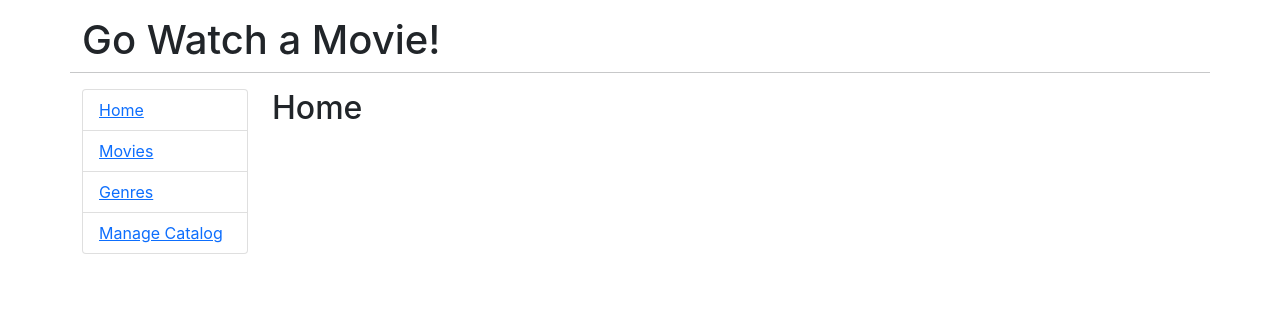
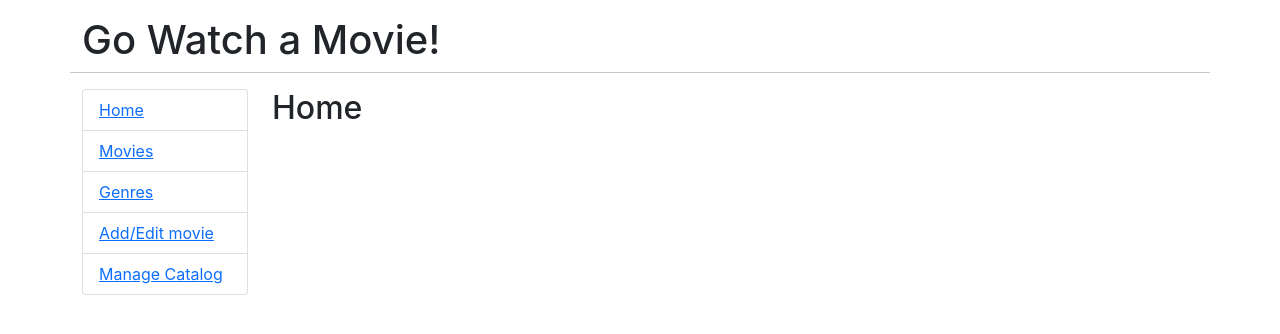
Before and after one commit to Kay-bot/movie-app-with-React-and-Go, a React (Create React App) app in the folder client/: page / in a window 1280 px wide. Shown: the top 334 px of the page. Built offline with nearby package versions, Linux system fonts and the light colour scheme.

Commit message:
add & edit movie form

```diff
--- a/client/src/App.js
+++ b/client/src/App.js
@@ -6,6 +6,7 @@ import Home from './components/Home';
 import OneMovie from './components/OneMovie';
 import Genres from './components/Genres';
 import OneGenre from './components/OneGenre';
+import EditMovie from './components/EditMovie';
 
 export default function App() {
   return (
@@ -30,6 +31,9 @@ export default function App() {
                   <Link to="/genres">Genres</Link>
                 </li>
                 <li className="list-group-item">
+                  <Link to="/admin/add">Add/Edit movie</Link>
+                </li>
+                <li className="list-group-item">
                   <Link to="/admin">Manage Catalog</Link>
                 </li>
               </ul>
@@ -43,6 +47,7 @@ export default function App() {
               <Route exact path="/movies" component={Movies} />
               <Route path="/genre/:id" component={OneGenre} />
               <Route exact path="/genres" component={Genres} />
+              <Route exact path="/admin/add" component={EditMovie} />
               <Route exact path="/admin" component={Admin} />
             </Switch>
           </div>
```
